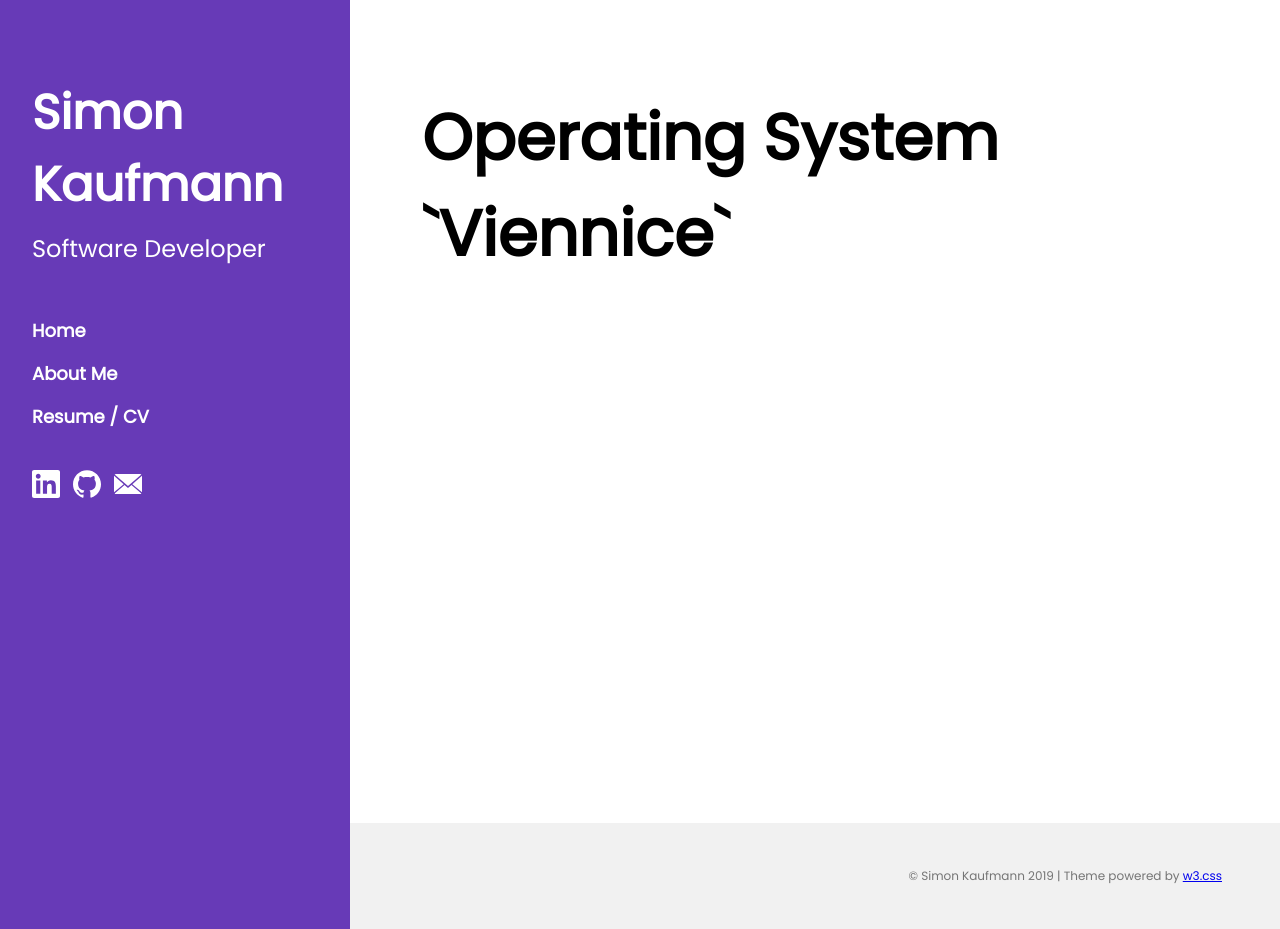
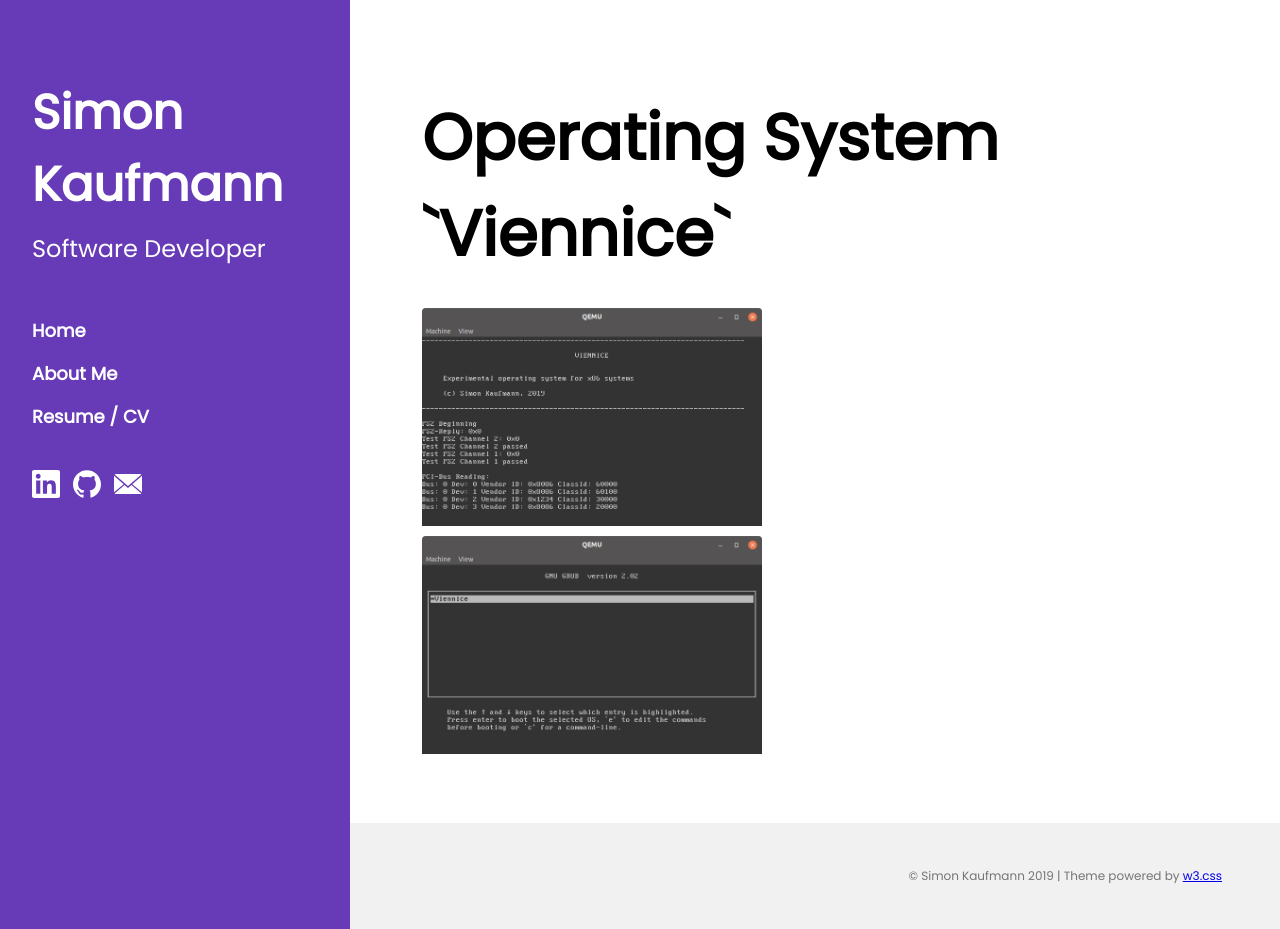
Before and after one commit to simonkaufmann/simonkaufmann.github.io, a Jekyll site: the page built from _posts/2018-09-10-viennice.md, in a window 1280 px wide and 929 px high. Built offline with Jekyll 4.4.1, drawn with Linux system fonts in a browser that asks for light colours.

Commit message:
Added pictures to page

```diff
--- a/_posts/2018-09-10-viennice.md
+++ b/_posts/2018-09-10-viennice.md
@@ -2,3 +2,10 @@
 title: Operating System `Viennice`
 layout: with_title
 ---
+
+<div class="w3-row-padding">
+<div class="w3-half">
+  <img src="/res/viennice/viennice.png" style="max-width: 100%;" onclick="onClick(this, '/res/viennice/viennice.png')"/>
+  <img src="/res/viennice/grub.png" style="max-width: 100%;" onclick="onClick(this, '/res/viennice/grub.png')"/>
+</div>
+</div>
```
